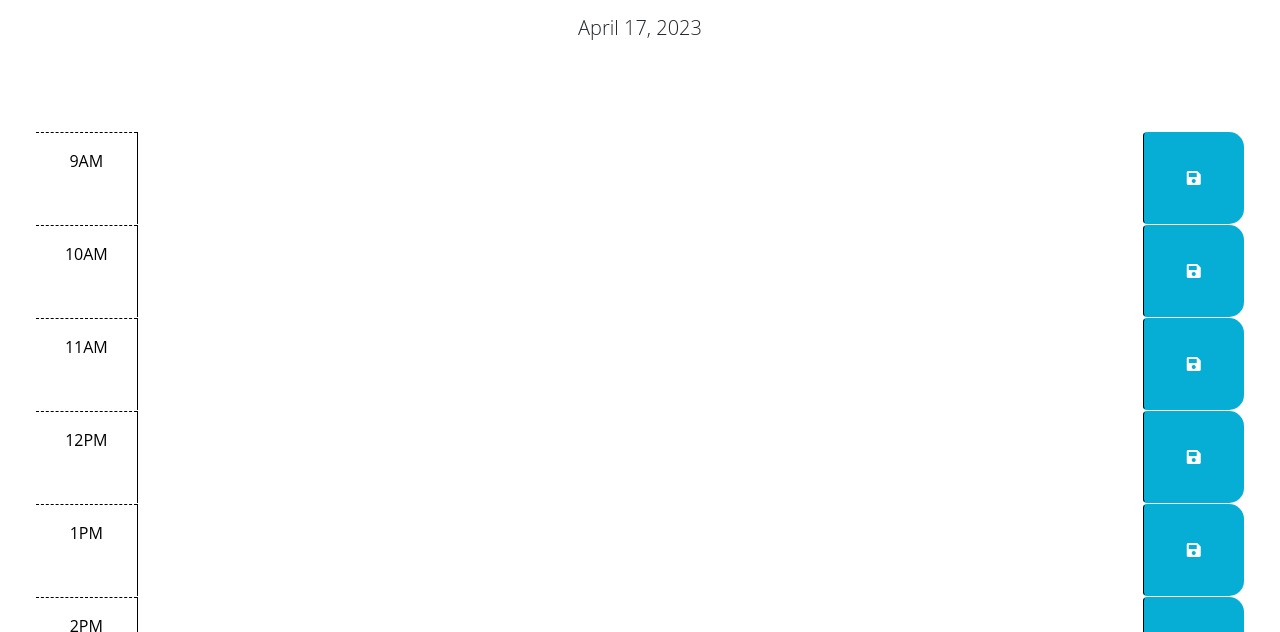
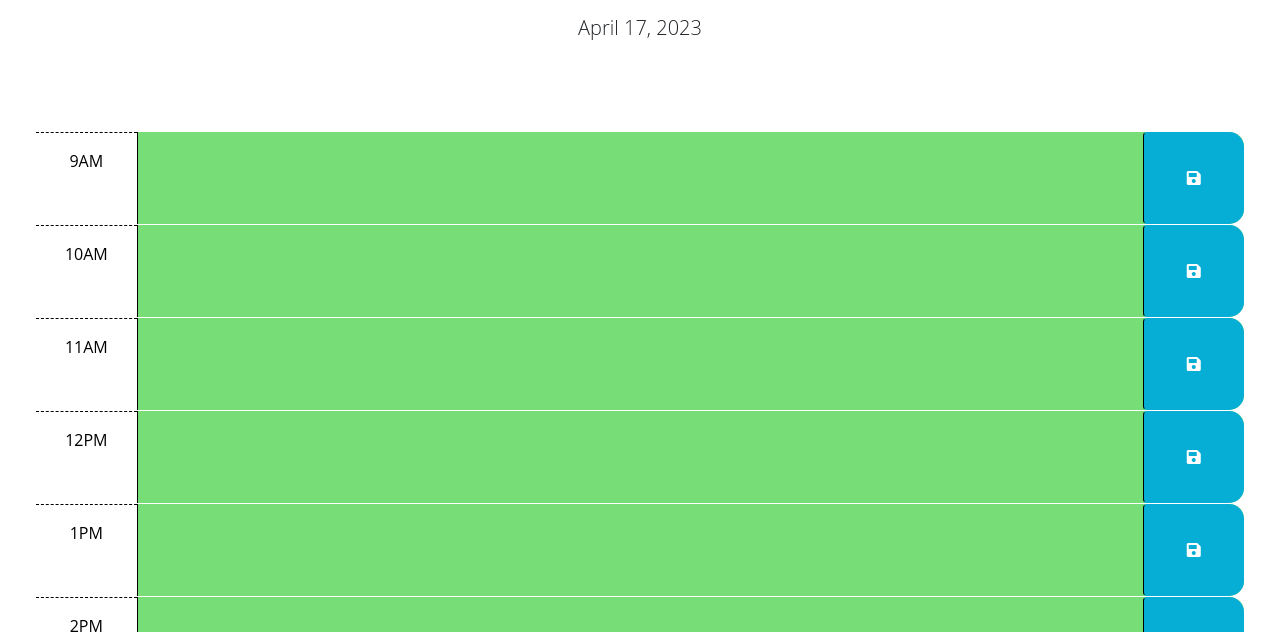
Before and after one commit to clever-girl31/dayMan, a plain HTML site: page Develop/index.html in a window 1280 px wide. Shown: the part 166-798 px from the top of the page. Drawn offline with nearby package versions, Linux system fonts and the light colour scheme.

Commit message:
added classes based on hours, add notes in js for all completed code so far

```diff
--- a/Develop/index.html
+++ b/Develop/index.html
@@ -42,7 +42,7 @@
         -->
 
       <!-- Example of a past time block. The "past" class adds a gray background color. -->
-      <div id="hour-9" class="row time-block">
+      <div id="hour-09" class="row time-block">
         <div class="col-2 col-md-1 hour text-center py-3">9AM</div>
         <textarea class="col-8 col-md-10 description" rows="3"> </textarea>
         <button class="btn saveBtn col-2 col-md-1" aria-label="save">
--- a/Develop/script.js
+++ b/Develop/script.js
@@ -1,38 +1,40 @@
-console.log(window)
-// Wrap all code that interacts with the DOM in a call to jQuery to ensure that
-// the code isn't run until the browser has finished rendering all the elements
-// in the html.
+// wraps code in call to jQ
 $(document).ready(function () {
-  // TODO: Add a listener for click events on the save button. This code should
-  // use the id in the containing time-block as a key to save the user input in
-  // local storage. HINT: What does `this` reference in the click listener
-  // function? How can DOM traversal be used to get the "hour-x" id of the
-  // time-block containing the button that was clicked? How might the id be
-  // useful when saving the description in local storage?
-  //
+  // creates variable to represent all save buttons
   var saveBtn = document.querySelectorAll('.saveBtn')
+  // event listener for clicking save
   $(saveBtn).click(function() {
+    // creates variable representing the value of users input in whichever box they have clicked the save button of.
     var textinput = $(this).siblings('textarea.description').val()
+    // creates variable representing the id of the parent container of the whichever text box they are typing in, aka the hour
     var parentId = $(this).parent().attr('id')
+    // save to local storage. key is the hour, value is the users notes.
     localStorage.setItem(parentId, textinput)
-    console.log(parentId)
-    console.log(textinput)
-
   })
-  // TODO: Add code to apply the past, present, or future class to each time
-  // block by comparing the id to the current hour. HINTS: How can the id
-  // attribute of each time-block be used to conditionally add or remove the
-  // past, present, and future classes? How can Day.js be used to get the
-  // current hour in 24-hour time?
-  //
+  // create variable for current hour
   var currentHour = dayjs().format('HH')
+  // create two digit variable to represent id of each hour's box. had to add a 0 to hour-9 in the html
+  $('.time-block').each(function() {
+    var idHour = $(this).attr('id').slice(-2)
+    // applies past/present/future classes on condition of relationship b/t current hour and hour represented in box id.
+    if (currentHour == idHour) {
+      $(this).addClass('present')
+    } else if (currentHour > idHour) {
+      $(this).addClass('past')
+    } else {
+      $(this).addClass('future')
+    }
+  })
   // TODO: Add code to get any user input that was saved in localStorage and set
   // the values of the corresponding textarea elements. HINT: How can the id
   // attribute of each time-block be used to do this?
   //
   // TODO: Add code to display the current date in the header of the page.
+  // creates a variable for the #currentday div
   var currentDay = $('#currentDay')
+  // creates a variable to represent current day provided by dayjs
   var todaysDate = dayjs().format('MMMM D, YYYY')
+  // inserts todays date into #currentDay inner HTML
   currentDay.html(todaysDate)
 
 });
```
